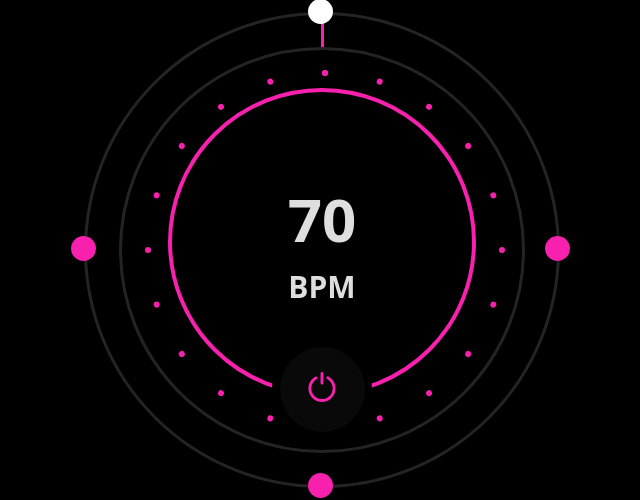
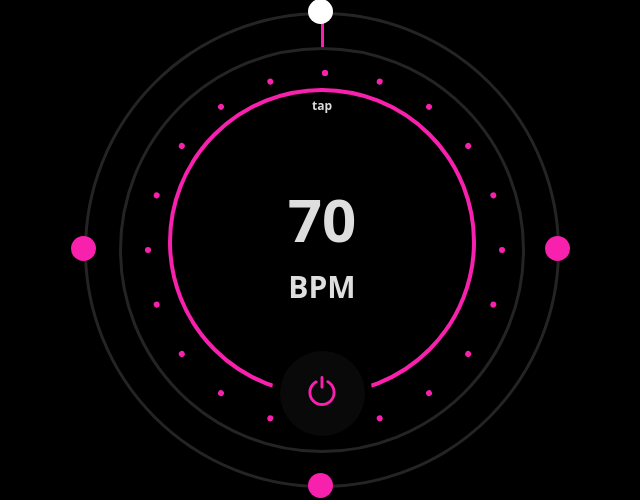
Before and after one commit to jonah-butler/metronome, a React (Vite) app: page / in a window 1280 px wide. Shown: the top 500 px of the page, without its empty margins (318-958 px from the left). Built offline with nearby package versions, Linux system fonts and the light colour scheme.

Commit message:
tap tempo and fullscreen on desktop

```diff
--- a/src/App.css
+++ b/src/App.css
@@ -1,11 +1,10 @@
 #root {
   max-width: 1280px;
   margin: 0 auto;
-  /* padding: 1.4rem; */
+  /* margin-top: 25px; */
   text-align: center;
   display: flex;
   flex-direction: column;
-  /* overflow: hidden; */
   position: relative;
 }
 
--- a/src/App.tsx
+++ b/src/App.tsx
@@ -223,6 +223,25 @@ function App() {
     }
   }
 
+  function isMobileUserAgent() {
+    const userAgent = navigator.userAgent;
+    return /android|ipad|iphone|ipod|blackberry|webos|iemobile|mobile/i.test(
+      userAgent,
+    );
+  }
+
+  async function toggleFullscreen(): Promise<void> {
+    if (!document.fullscreenElement) {
+      try {
+        document.documentElement.requestFullscreen();
+      } catch (err) {
+        console.log(err);
+      }
+    } else {
+      document.exitFullscreen();
+    }
+  }
+
   return (
     <>
       <section>
@@ -355,6 +374,14 @@ function App() {
           </section>
         </div>
       )}
+
+      {!isMobileUserAgent && (
+        <section className="settings-row">
+          <div>
+            <button onClick={toggleFullscreen}>fullscreen</button>
+          </div>
+        </section>
+      )}
     </>
   );
 }
--- a/src/components/BPM-Spinner.tsx
+++ b/src/components/BPM-Spinner.tsx
@@ -1,4 +1,9 @@
-import { useRef, useState, type PointerEvent as PE } from 'react';
+import {
+  useRef,
+  useState,
+  type MouseEvent,
+  type PointerEvent as PE,
+} from 'react';
 import PowerButton from '../assets/power-button.svg?react';
 import '../css/BPM-Spinner.css';
 
@@ -76,12 +81,51 @@ function BPMSpinner({
       window.removeEventListener('pointerup', handleUp);
       updateBPM(countRef.current);
       setStyleCount(countRef.current);
+
+      lastTap.current = 0;
+      intervals.current = [];
     };
 
     window.addEventListener('pointermove', handleMove);
     window.addEventListener('pointerup', handleUp);
   }
 
+  const lastTap = useRef(0);
+  const intervals = useRef<number[]>([]);
+
+  function tapTempo(e: MouseEvent<HTMLDivElement>): void {
+    e.preventDefault();
+
+    const now = performance.now();
+
+    if (lastTap.current && now - lastTap.current > 4000) {
+      intervals.current = [];
+    }
+
+    if (lastTap.current !== 0) {
+      const interval = now - lastTap.current;
+      intervals.current.push(interval);
+
+      if (intervals.current.length > 5) {
+        intervals.current.shift();
+      }
+
+      const sorted = [...intervals.current].sort((a, b) => a - b);
+      const mid = Math.floor(sorted.length / 2);
+      const median =
+        sorted.length % 2 === 0
+          ? (sorted[mid - 1] + sorted[mid]) / 2
+          : sorted[mid];
+
+      const bpm = Math.min(Math.round(60 / (median / 1000)), 250);
+
+      countRef.current = bpm;
+      setCount(bpm);
+      updateBPM(bpm);
+    }
+
+    lastTap.current = now;
+  }
   return (
     <div className="bpm-spinner">
       <section
@@ -135,19 +179,21 @@ function BPMSpinner({
         </div>
       </section>
       <div
+        onClick={tapTempo}
         className={`${isRunning ? 'running ' : ''}${usePolyrhythm ? 'small ' : ''}bpm-spinner__button`}
         style={{ '--tempo': `${60 / styleCount}s` } as React.CSSProperties}
       >
-        <div>
+        <span className="tap-indicator">tap</span>
+        <div className="display-container">
           <h4>{count}</h4>
           <h5>BPM</h5>
         </div>
+      </div>
 
-        <div className="play-button__container">
-          <button onClick={togglePlayback} className="play-button">
-            <PowerButton />
-          </button>
-        </div>
+      <div className="play-button__container">
+        <button onClick={togglePlayback} className="play-button">
+          <PowerButton />
+        </button>
       </div>
     </div>
   );
--- a/src/css/BPM-Grid.css
+++ b/src/css/BPM-Grid.css
@@ -127,6 +127,11 @@
     font-size: 13px;
   }
 
+  .display-container {
+    position: relative;
+    top: -9px;
+  }
+
   .play-button {
     width: 65px;
     height: 65px;
--- a/src/css/BPM-Spinner.css
+++ b/src/css/BPM-Spinner.css
@@ -19,7 +19,6 @@
   user-select: none;
   background: black;
   border: 3px solid #242424;
-  /* transition: all 0.3s linear; */
 }
 
 .bpm-spinner__rotary.small {
@@ -46,7 +45,20 @@
   align-items: center;
   user-select: none;
   will-change: width, height;
-  /* transition: all 0.3s linear; */
+  flex-direction: column;
+  transition: background-color 0.3s linear;
+  cursor: pointer;
+}
+
+.bpm-spinner__button:active {
+  background-color: rgba(248, 33, 173, 1);
+}
+
+.tap-indicator {
+  position: absolute;
+  top: 5px;
+  font-size: 12px;
+  font-weight: 600;
 }
 
 .bpm-spinner__button.small {
@@ -126,7 +138,7 @@
 .play-button__container {
   position: absolute;
   display: flex;
-  bottom: -48px;
+  bottom: 10px;
   background: black;
   border-radius: 50%;
   width: 100px;
--- a/src/timing_engine/conductor.ts
+++ b/src/timing_engine/conductor.ts
@@ -72,8 +72,8 @@ export class Conductor extends EventEmitter {
     for (const rhythm of this.rhythms) {
       rhythm.init(this.currentTime);
 
-      // rhythm.play();
-      // rhythm.advance(this.bpm, this.currentTime);
+      rhythm.play();
+      rhythm.advance(this.bpm, this.currentTime);
     }
 
     this.isRunning = true;
```
